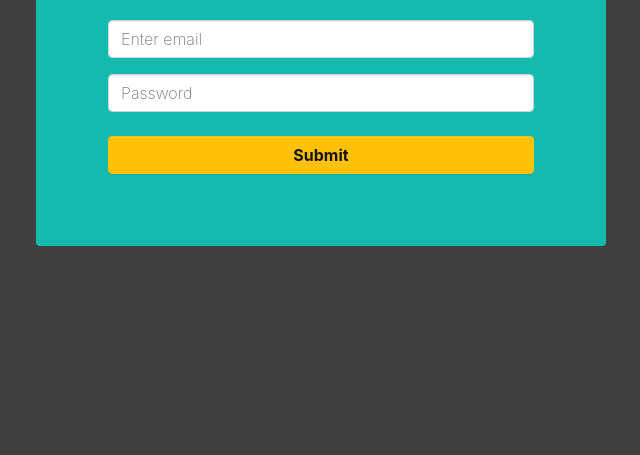
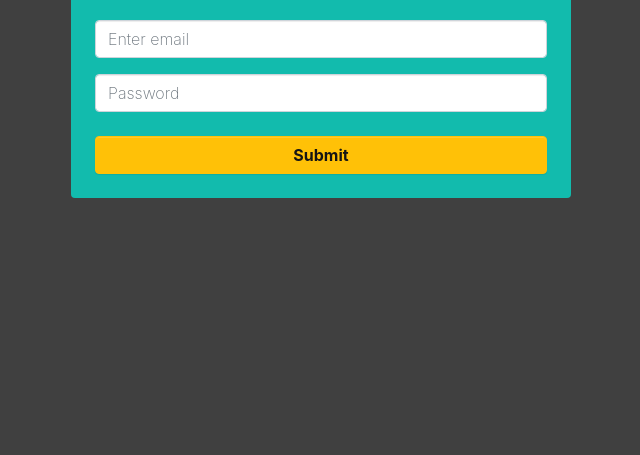
Before and after one commit to mihai-ciorobitca/mihaiciorobitca, a website: page api/templates/login.html in a window 1280 px wide. Shown: the part 345-800 px from the top of the page, without its empty margins (319-959 px from the left). Drawn offline with nearby package versions, Linux system fonts and the light colour scheme.

Commit message:
Removed Pingendo code

```diff
--- a/api/templates/login.html
+++ b/api/templates/login.html
@@ -19,7 +19,7 @@
   <div class="vh-100 d-flex align-items-center text-center" style="">
     <div class="container">
       <div class="row">
-        <div class="mx-auto col-md-6 col-10 p-5 bg-primary rounded" style="">
+        <div class="mx-auto col-md-6 col-10 bg-primary rounded p-3" style="	border-top-left-radius: 10px;	border-top-right-radius: 10px;	border-bottom-left-radius: 10px;	border-bottom-right-radius: 10px;	max-width: 500px;">
           <h1 class="mb-4 text-white"><b>Log in</b></h1>
           <form action="/login" method="POST">
             <div class="form-group">
```
Also changed, not shown: api/templates/index.html (+1 -1 lines), api/templates/about.html (line endings or trailing spaces), api/templates/admin.html (line endings or trailing spaces), api/templates/maintenance.html (line endings or trailing spaces), api/templates/page400.html (line endings or trailing spaces), api/templates/page404.html (line endings or trailing spaces), api/templates/page500.html (line endings or trailing spaces), api/templates/pricing.html (line endings or trailing spaces), api/templates/register.html (line endings or trailing spaces), api/templates/workbook.html (line endings or trailing spaces).
